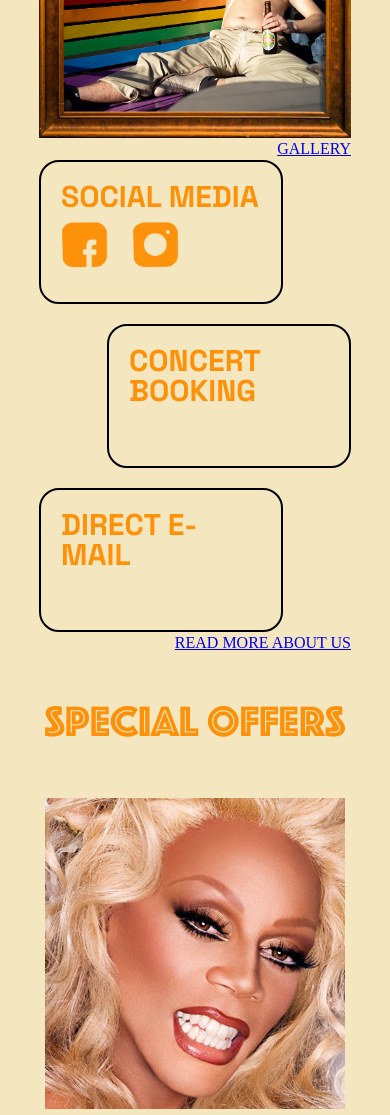
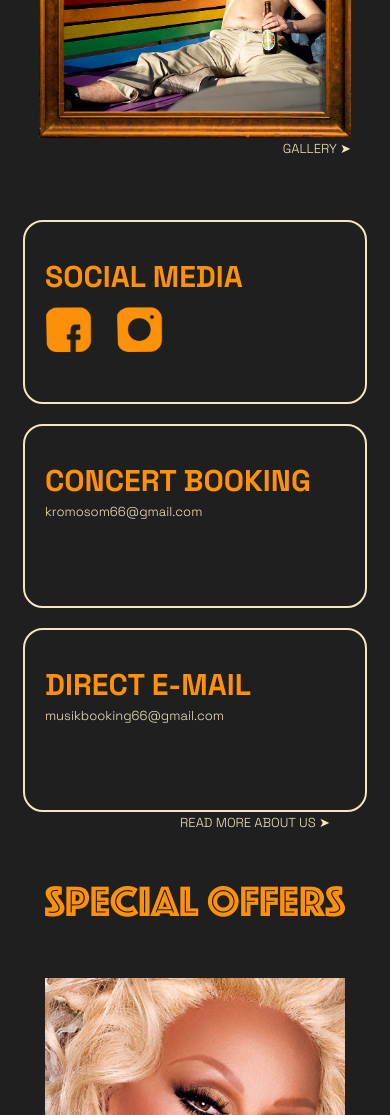
Before and after one commit to vlkeniko/2nd-sem-Final-exam-project, a plain HTML site: page index.html in a window 390 px wide. Shown: the part 520-1635 px from the top of the page. Drawn offline with Linux system fonts and the light colour scheme; files whose address does not match are found by name; a web font is replaced by a local one.

Commit message:
smol changes

```diff
--- a/CSS/basicstyles.css
+++ b/CSS/basicstyles.css
@@ -24,6 +24,7 @@ time, mark, audio, video {
 	font-size: 100%;
 	font: inherit;
 	vertical-align: baseline;
+	text-decoration: none;
 }
 /* HTML5 display-role reset for older browsers */
 article, aside, details, figcaption, figure,
--- a/CSS/home.css
+++ b/CSS/home.css
@@ -1,4 +1,9 @@
 /*THe main image and title*/
+
+body{
+    background-color: #1f1f1f;
+}
+
 
 .mainimagecontainer {
     position: relative;
@@ -21,17 +26,19 @@
     flex-direction: column;
     align-items: flex-start;
     gap: 20px;
-    width: 50%;
+    width: 60%;
     margin-left: auto;
     margin-right: auto;
+    margin-top: 60px;
 }
 
 .card {
-    border: 2px solid #000000;
+    border: 2px solid #f4e7bf;
     border-radius: 20px;
     padding: 20px;
-    height: 100px;
-    width: 200px;
+    padding-top: 40px;
+    height: 120px;
+    width: 300px;
     display: flex;
     flex-direction: column;
     gap: 5px;
@@ -53,26 +60,32 @@
 }
 
 /*The gallery picture and link*/
-.gallerylink{
+.gallerylink {
     display: block;
-   width: 40%;
-    margin-left: auto;
+    width: 40%;
+    margin-left: 20%;
     margin-right: auto;
     text-align: right;
+    text-decoration: none;
 }
 
-.denduer{
-   font-size: 35px;
+.denduer {
+    font-size: 35px;
 }
 
-.whoarewe{
-    margin-top: 120px;
+.whoarewe {
+    margin-top: 7%;
 }
 
+.rmaboutus{
+    margin-top: -20px;
+    text-align: right;
+    margin-left: 180px;
+}
 @media screen and (max-width:900px) {
-    .gallerylink{
+    .gallerylink {
         display: block;
-       width: 80%;
+        width: 80%;
         margin-left: auto;
         margin-right: auto;
         text-align: right;
@@ -81,27 +94,39 @@
     .cards-container {
         display: flex;
         flex-direction: column;
-        align-items: flex-start;
+        align-items: center;
         gap: 20px;
         width: 80%;
         margin-left: auto;
         margin-right: auto;
+
     }
 
-    .cardz{
+
+    .concert-booking-card {
+        align-self: center;
+    }
+
+    .cardz {
         width: 100%;
     }
 
-    .whoarewe{
+    .whoarewe {
         margin-top: 20px;
     }
 
-    .kromosom{
+    .kromosom {
         font-size: 50px;
     }
 
-    .denduer{
+    .denduer {
         font-size: 25px;
+    }
+
+    .rmaboutus{
+        margin-top: -20px;
+        text-align: right;
+        margin-left: 120px;
     }
 
     .maintitle {
@@ -111,14 +136,16 @@
         transform: translate(-50%, -50%);
     }
 
-    .title{
+    .title {
         font-size: 44px;
     }
+
 }
+
 /*Cards*/
 
-.cardscontainer{
-    display:flex;
+.cardscontainer {
+    display: flex;
     gap: 30px;
     flex-wrap: wrap;
     justify-content: center;
@@ -126,6 +153,6 @@
     margin-bottom: 30px;
 }
 
-.galleryimagep{
+.galleryimagep {
     width: 40%;
 }
--- a/CSS/menu.css
+++ b/CSS/menu.css
@@ -199,6 +199,8 @@ td {
         background-repeat: repeat;
         background-size: cover;
     }
+
+
 }
 
 /*Background for mobile*/
@@ -309,4 +311,6 @@ td {
         transform: scale(1.5);
 
     }
+
+
 }
--- a/index.html
+++ b/index.html
@@ -102,7 +102,7 @@
           src="/Pictures/photoframes/frame4.jpg"
           alt="main"
           class="galleryimagep">
-        <a href="/HTML/gallery.html"><p class="p2 gallerylink">GALLERY</p></a>
+        <a href="/HTML/gallery.html"><p class="p5 gallerylink">GALLERY ➤</p></a>
       </div>
       <!--Lorem Ipsum boxes + About us link-->
       <div class="cards-container">
@@ -138,8 +138,9 @@
             </div>
           </div>
         </div>
+        <a href="/HTML/aboutus.html"><p class="p5 rmaboutus">READ MORE ABOUT US ➤</p></a>
       </div>
-      <a href="/HTML/aboutus.html"><p class="p2 gallerylink">READ MORE ABOUT US</p></a>
+
 
       <!--Special offers, cards-->
       <h1 class="title">SPECIAL OFFERS</h1>
```
Also changed, not shown: CSS/gallery.css (+13 -2 lines).
